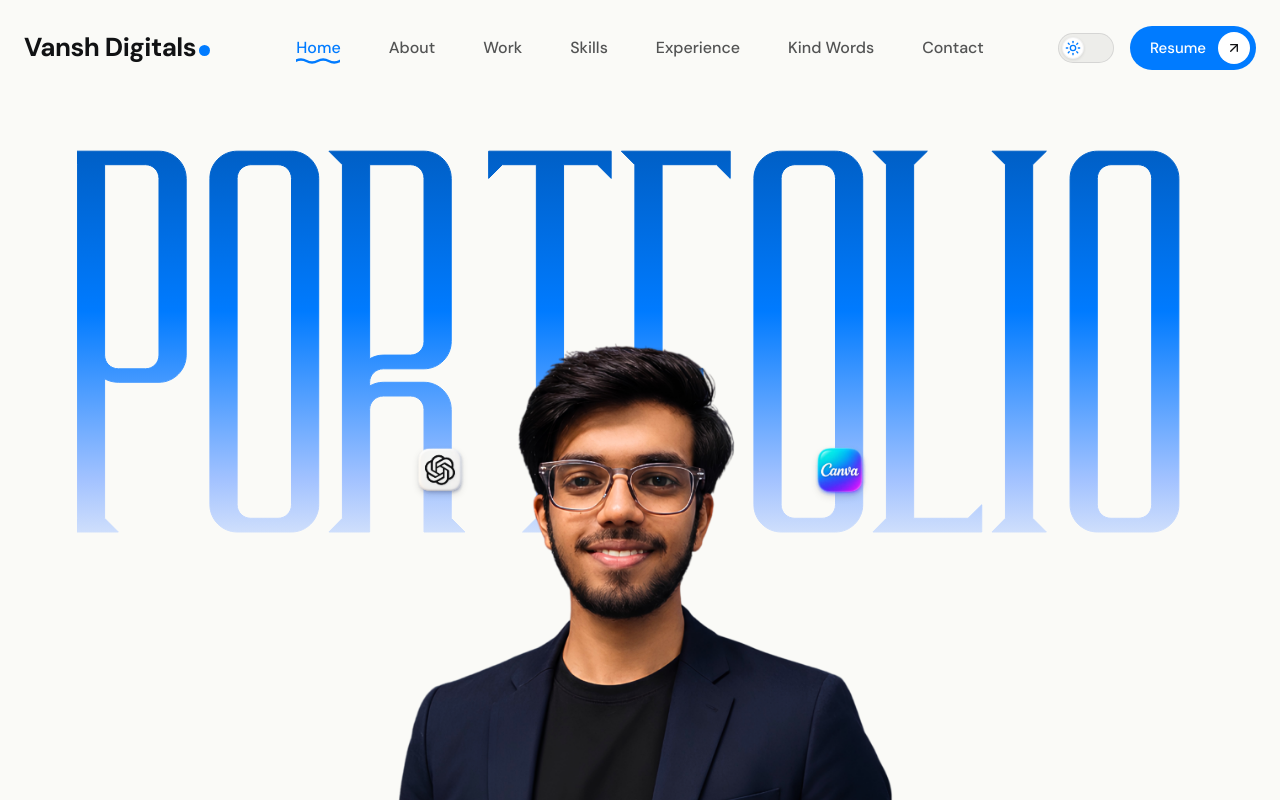
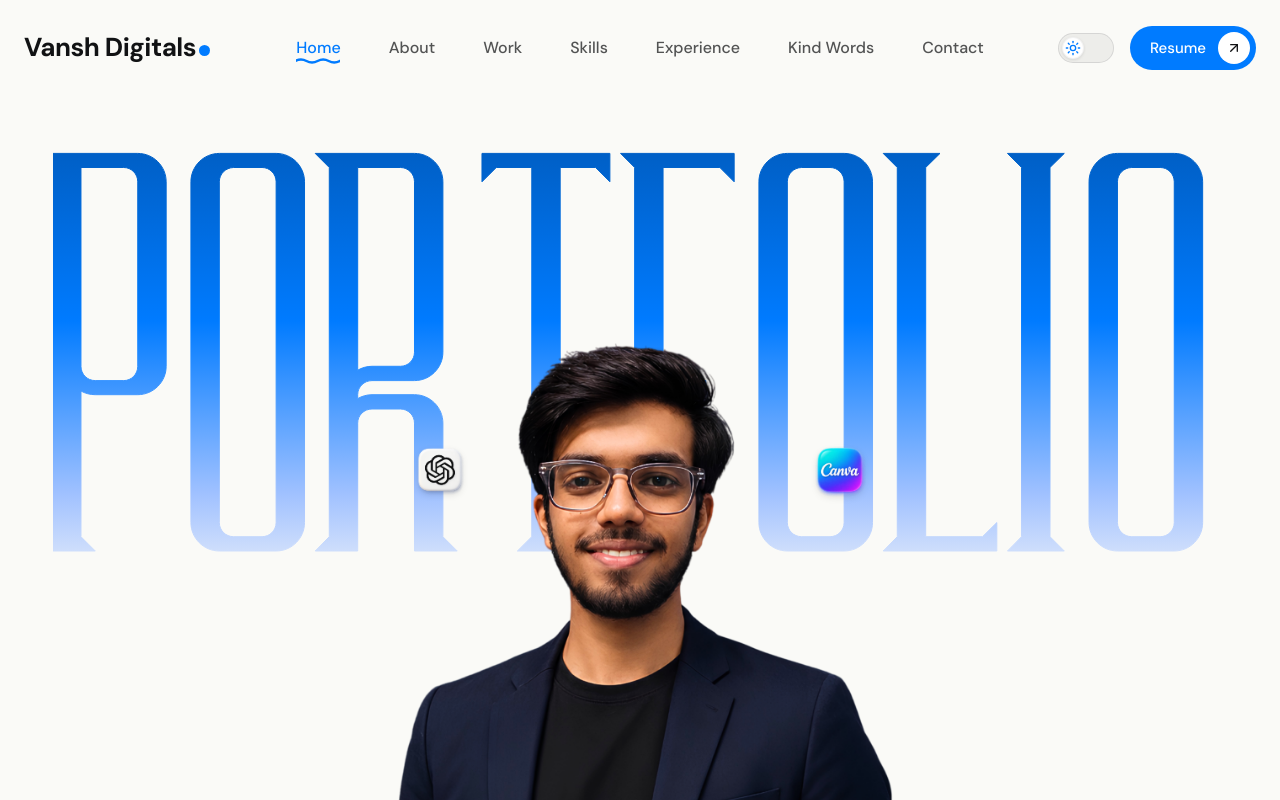
Before and after one commit to vanshdigitals/Portfolio, a React (Vite) app: page / in a window 1280 px wide. Shown: the top 800 px of the page. Built offline with nearby package versions, Linux system fonts and the light colour scheme.

Commit message:
feat(hero): increase PORTFOLIO wordmark by ~4-5% (clamp 56px/34vw/790px -> 59px/35.5vw/825px)

```diff
--- a/src/index.css
+++ b/src/index.css
@@ -333,16 +333,16 @@
   - At 40vw font-size the text overflows viewport by ~10-15% at all widths.
   - Actual Furgatorio glyph width ratio: rendered_width ≈ font-size × 2.77
   - To fill 90% of any viewport: font-size = 0.90 × viewport / 2.77 ≈ 0.325 × vw = ~32.5vw
-  - Increased by 4-6% per request: ~34vw.
+  - +4% increase from 34vw → 35.5vw (per user request for slightly more dominant scale).
 
   clamp behaviour:
-  - min  56px  → tiny devices
-  - preferred 34vw → fills ~94-96% at every viewport
-  - max  790px → cap kicks in at ~2323px+ (genuine ultra-wide / TV)
+  - min  59px  → tiny devices (+5.4% from 56px)
+  - preferred 35.5vw → fills ~98% at every viewport (+4.4% from 34vw)
+  - max  825px → cap at ~2323px+ (genuine ultra-wide / TV) (+4.4% from 790px)
 
 */
 .portfolio-wordmark {
-  font-size: clamp(56px, 34vw, 790px);
+  font-size: clamp(59px, 35.5vw, 825px);
   overflow: visible; /* text clips the container, not the page — body overflow-x:hidden handles the page */
 }
 
```
